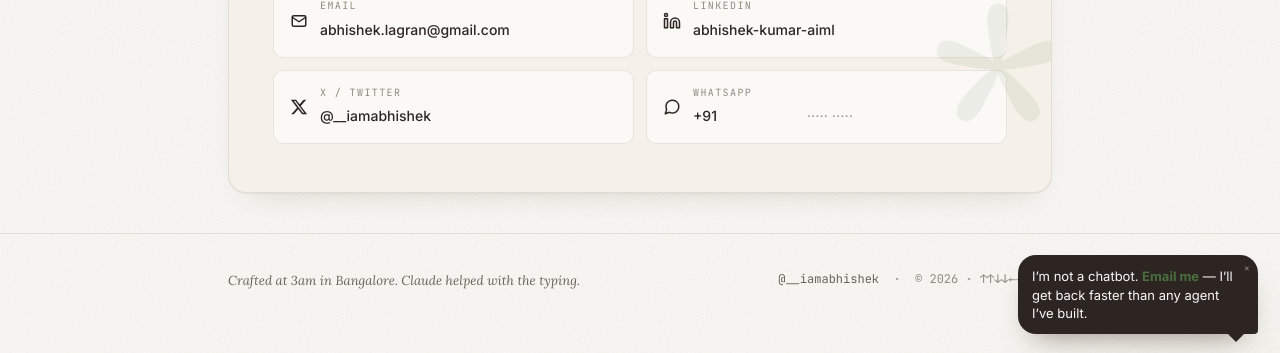
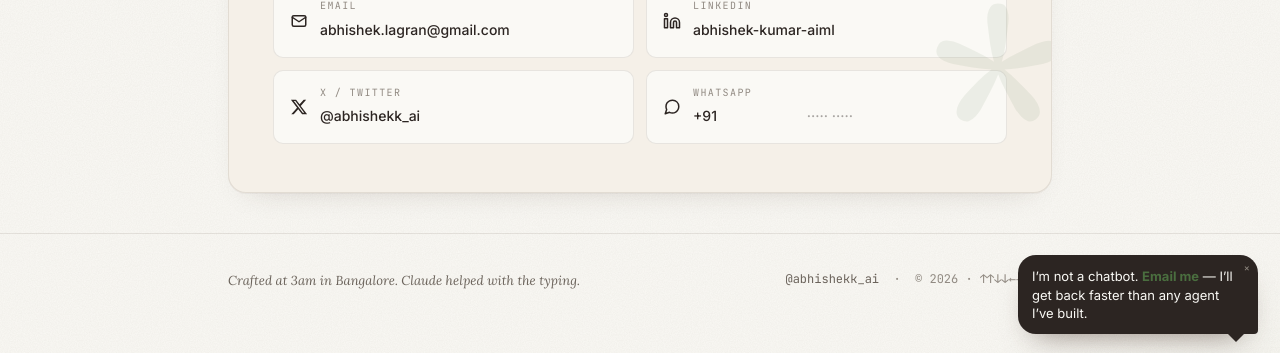
Before and after one commit to Genailytics/personal-website, a Jekyll site: the page index.html, which Jekyll copies as it is, in a window 1280 px wide and 900 px high, scrolled down 13322 px. Shown: the part 544-897 px from the top of the window. Built offline with Jekyll 4.4.1, drawn with Linux system fonts in a browser that asks for light colours.

Commit message:
Update X (Twitter) handle to @abhishekk_ai

```diff
--- a/_layouts/post.html
+++ b/_layouts/post.html
@@ -23,7 +23,7 @@
   <meta property="og:type" content="article">
   <meta property="og:url" content="{{ site.url }}{{ page.url }}">
   <meta name="twitter:card" content="summary_large_image">
-  <meta name="twitter:creator" content="@__iamabhishek">
+  <meta name="twitter:creator" content="@abhishekk_ai">
 
   {% seo %}
   {% feed_meta %}
@@ -251,7 +251,7 @@
 
     <footer class="post-footer">
       <p>Written by Abhishek Kumar — <a href="/">iamabhishek.cloud</a></p>
-      <p>Reply on <a href="https://x.com/__iamabhishek" target="_blank" rel="noopener">X (@__iamabhishek)</a> or <a href="https://linkedin.com/in/abhishek-kumar-aiml" target="_blank" rel="noopener">LinkedIn</a>.</p>
+      <p>Reply on <a href="https://x.com/abhishekk_ai" target="_blank" rel="noopener">X (@abhishekk_ai)</a> or <a href="https://linkedin.com/in/abhishek-kumar-aiml" target="_blank" rel="noopener">LinkedIn</a>.</p>
     </footer>
   </article>
 </body>
--- a/index.html
+++ b/index.html
@@ -12,7 +12,7 @@
 <meta property="og:type" content="website" />
 <meta property="og:url" content="https://iamabhishek.cloud/" />
 <meta name="twitter:card" content="summary_large_image" />
-<meta name="twitter:creator" content="@__iamabhishek" />
+<meta name="twitter:creator" content="@abhishekk_ai" />
 <meta name="twitter:title" content="Abhishek Kumar — AI / GenAI Solution Architect" />
 <meta name="twitter:description" content="GenAI Solution Architect with 10+ years designing governed, production-ready enterprise AI." />
 
@@ -2237,11 +2237,11 @@
             <span class="vv">abhishek-kumar-aiml</span>
           </span>
         </a>
-        <a class="contact-link" href="https://x.com/__iamabhishek" target="_blank" rel="noopener">
+        <a class="contact-link" href="https://x.com/abhishekk_ai" target="_blank" rel="noopener">
           <svg viewBox="0 0 24 24" fill="currentColor"><path d="M18.244 2.25h3.308l-7.227 8.26 8.502 11.24H16.17l-5.214-6.817L4.99 21.75H1.68l7.73-8.835L1.254 2.25H8.08l4.713 6.231zm-1.161 17.52h1.833L7.084 4.126H5.117z"/></svg>
           <span>
             <span class="ll">X / Twitter</span>
-            <span class="vv">@__iamabhishek</span>
+            <span class="vv">@abhishekk_ai</span>
           </span>
         </a>
         <a class="contact-link wa" href="https://wa.me/918310338891" target="_blank" rel="noopener">
@@ -2263,7 +2263,7 @@
   <div class="bot-inner">
     <span class="joke">Crafted at 3am in Bangalore. Claude helped with the typing.</span>
     <span>
-      <a href="https://x.com/__iamabhishek" target="_blank" rel="noopener" style="color:var(--ink-soft)">@__iamabhishek</a>
+      <a href="https://x.com/abhishekk_ai" target="_blank" rel="noopener" style="color:var(--ink-soft)">@abhishekk_ai</a>
       &nbsp;&middot;&nbsp;
       &copy; <span id="year">2026</span> &middot; <span class="egg" id="egg" title="try the konami code">↑↑↓↓←→←→BA</span>
     </span>
```
